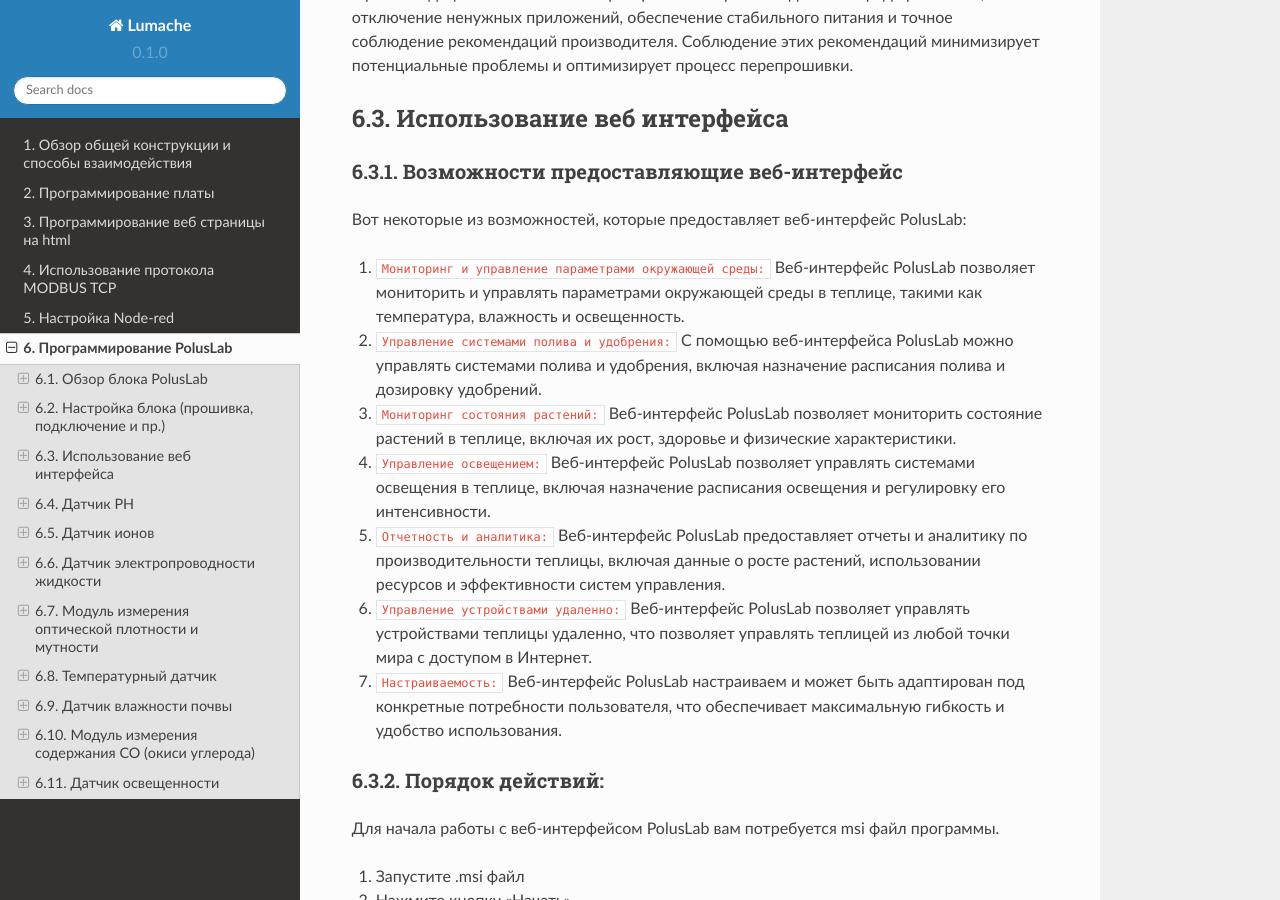
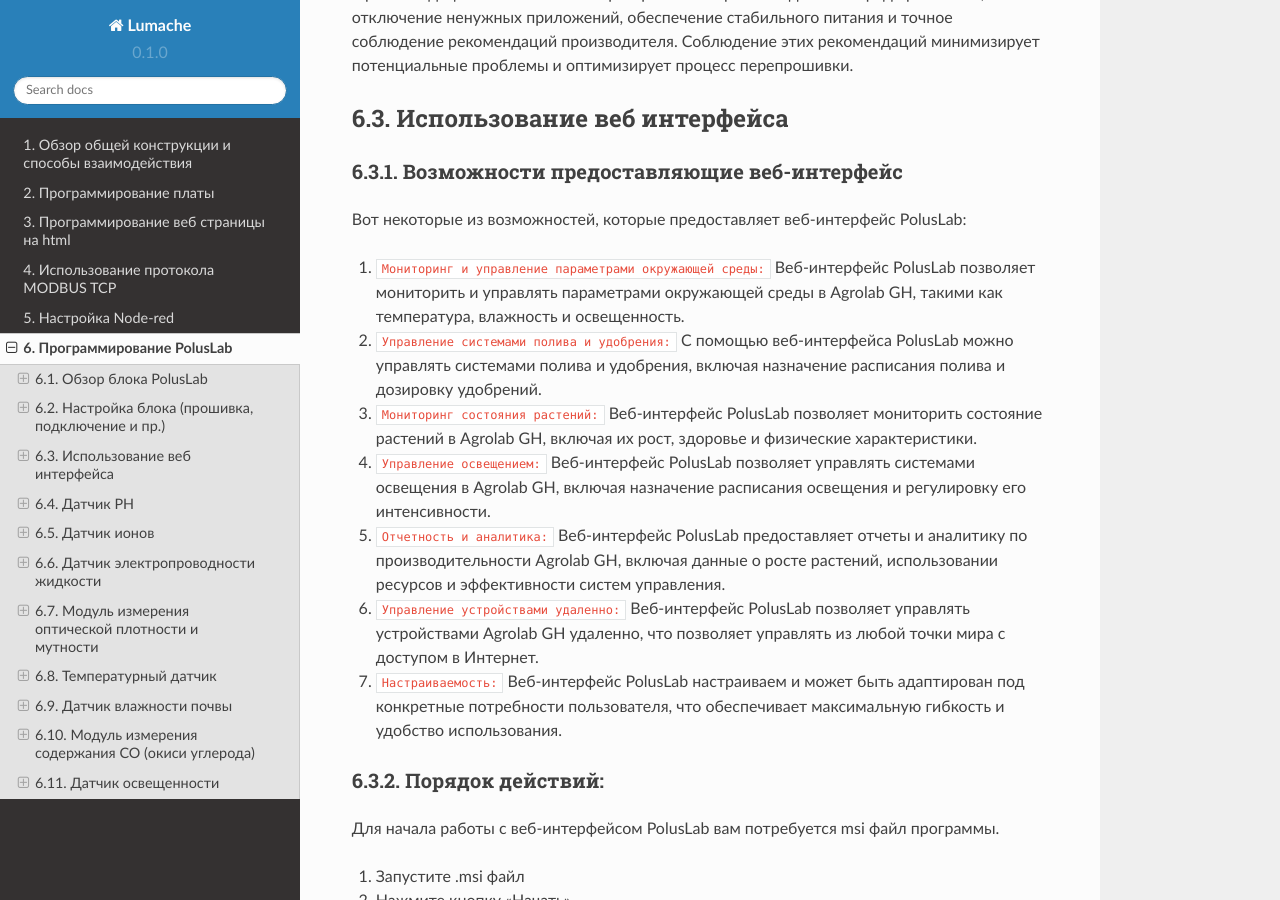
Before and after one commit to BBanwz/book_AL_GH, a Sphinx documentation site: the page built from docs/source/6/1.rst, in a window 1280 px wide and 900 px high, scrolled down 3708 px. Built offline with Sphinx 7.4.7 and the Read the Docs theme 2.0.0, drawn with Linux system fonts in a browser that asks for light colours; some of the changed text lies outside the part shown.

Commit message:
Update 1.rst

```diff
--- a/docs/source/6/1.rst
+++ b/docs/source/6/1.rst
@@ -90,13 +90,13 @@
 Наш пример применения блока
 ~~~~~~~~~~~~~~~~~~~~~~~~~~~
 
-У нас в доступе для исследования есть блок “Экология V1.0”. Применяться он будет в качестве средства ``мониторинга состояния среды теплицы`` с автоматизированной системой климат контроля (температура, состав атмосферы, состав почвы, освещенность и др.). Так как участие человека планируется минимальным, а система по своей сути представляет робота, то наиболее подходящий метод снятия информации – протокол DXL. Возможности цифровой лаборатории позволяют осуществить:
+У нас в доступе для исследования есть блок “Экология V1.0”. Применяться он будет в качестве средства ``мониторинга состояния среды Agrolab GH`` с автоматизированной системой климат контроля (температура, состав атмосферы, состав почвы, освещенность и др.). Так как участие человека планируется минимальным, а система по своей сути представляет робота, то наиболее подходящий метод снятия информации – протокол DXL. Возможности цифровой лаборатории позволяют осуществить:
 
 - создание необходимой прошивки для платы в самом начале проекта;
 
 - проверку достаточности используемых методов наблюдения за средой, калибровку и подбор необходимых настроек датчиков;
 
-- проверку возможностей готовой теплицы до установки постоянных датчиков;
+- проверку возможностей готовой Agrolab GH до установки постоянных датчиков;
 
 - долгосрочный полевой эксперимент с возможностью удаленного наблюдения.
 
@@ -130,17 +130,17 @@
 
 Вот некоторые из возможностей, которые предоставляет веб-интерфейс PolusLab:
 
-1. ``Мониторинг и управление параметрами окружающей среды:`` Веб-интерфейс PolusLab позволяет мониторить и управлять параметрами окружающей среды в теплице, такими как температура, влажность и освещенность.
+1. ``Мониторинг и управление параметрами окружающей среды:`` Веб-интерфейс PolusLab позволяет мониторить и управлять параметрами окружающей среды в Agrolab GH, такими как температура, влажность и освещенность.
 
 2. ``Управление системами полива и удобрения:`` С помощью веб-интерфейса PolusLab можно управлять системами полива и удобрения, включая назначение расписания полива и дозировку удобрений.
 
-3. ``Мониторинг состояния растений:`` Веб-интерфейс PolusLab позволяет мониторить состояние растений в теплице, включая их рост, здоровье и физические характеристики.
+3. ``Мониторинг состояния растений:`` Веб-интерфейс PolusLab позволяет мониторить состояние растений в Agrolab GH, включая их рост, здоровье и физические характеристики.
 
-4. ``Управление освещением:`` Веб-интерфейс PolusLab позволяет управлять системами освещения в теплице, включая назначение расписания освещения и регулировку его интенсивности.
+4. ``Управление освещением:`` Веб-интерфейс PolusLab позволяет управлять системами освещения в Agrolab GH, включая назначение расписания освещения и регулировку его интенсивности.
 
-5. ``Отчетность и аналитика:`` Веб-интерфейс PolusLab предоставляет отчеты и аналитику по производительности теплицы, включая данные о росте растений, использовании ресурсов и эффективности систем управления.
+5. ``Отчетность и аналитика:`` Веб-интерфейс PolusLab предоставляет отчеты и аналитику по производительности Agrolab GH, включая данные о росте растений, использовании ресурсов и эффективности систем управления.
 
-6. ``Управление устройствами удаленно:`` Веб-интерфейс PolusLab позволяет управлять устройствами теплицы удаленно, что позволяет управлять теплицей из любой точки мира с доступом в Интернет.
+6. ``Управление устройствами удаленно:`` Веб-интерфейс PolusLab позволяет управлять устройствами Agrolab GH удаленно, что позволяет управлять из любой точки мира с доступом в Интернет.
 
 7. ``Настраиваемость:`` Веб-интерфейс PolusLab настраиваем и может быть адаптирован под конкретные потребности пользователя, что обеспечивает максимальную гибкость и удобство использования.
 
```
